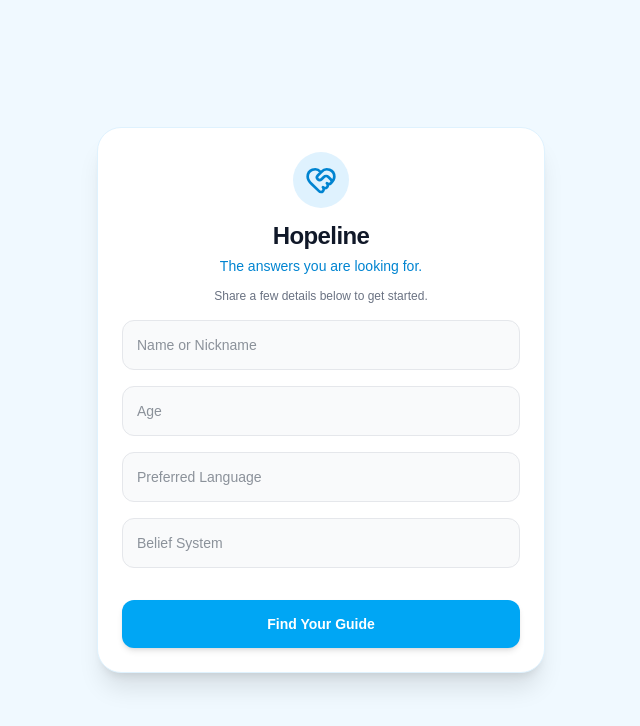
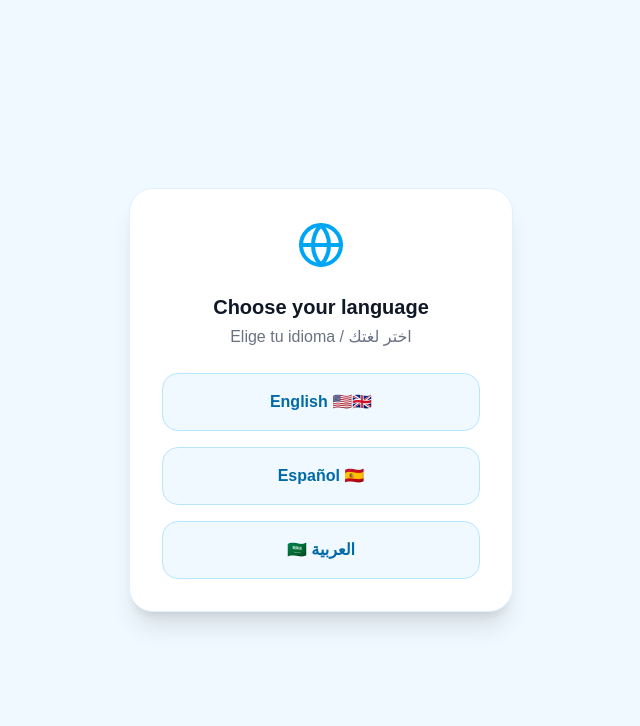
Before and after one commit to jhindy30-oss/chat-frontend, a Next.js app: page /connect/helpdesk in a window 1280 px wide. Shown: the top 726 px of the page, without its empty margins (319-959 px from the left). Built offline with nearby package versions, Linux system fonts and the light colour scheme.

Commit message:
Implement multilingual support and UI updates
Added multilingual support with translations for English, Spanish, and Arabic. Updated UI elements to reflect selected language and improved message handling.

```diff
--- a/app/connect/[source]/page.tsx
+++ b/app/connect/[source]/page.tsx
@@ -1,6 +1,6 @@
 'use client';
 import { useEffect, useState, FormEvent, useRef } from 'react';
-import { Send, HeartHandshake, Loader2 } from 'lucide-react';
+import { Send, HeartHandshake, Loader2, Globe } from 'lucide-react';
 
 // IMPORTANT: Ensure this path matches where your firebase.ts is located
 import { db } from '../../firebase';
@@ -12,7 +12,56 @@ interface Message {
   sender: 'guest' | 'admin';
 }
 
-// Helper function to make URLs clickable
+const translations = {
+  en: {
+    brand: "Hopeline",
+    slogan: "The answers you are looking for.",
+    instructions: "Share a few details below to get started 👇",
+    namePlace: "Name or Nickname 👤",
+    agePlace: "Age 🎂",
+    langPlace: "Preferred Language 🌍",
+    beliefPlace: "Belief System 🕊️",
+    submitBtn: "Find Your Guide ✨",
+    chatHeader: "Hopeline 💙",
+    chatSubHeader: "Active Guide 🧭",
+    secureMsg: "Messages are secure and encrypted 🔒",
+    chatPlace: "Type a message... ✍️",
+    autoGreet: "Hi there 👋. Thank you for reaching out. A guide has been notified and will be with you shortly to help you find the answers you are looking for."
+  },
+  es: {
+    brand: "Hopeline",
+    slogan: "Las respuestas que estás buscando.",
+    instructions: "Comparte algunos detalles a continuación para comenzar 👇",
+    namePlace: "Nombre o Apodo 👤",
+    agePlace: "Edad 🎂",
+    langPlace: "Idioma preferido 🌍",
+    beliefPlace: "Sistema de creencias 🕊️",
+    submitBtn: "Encuentra tu Guía ✨",
+    chatHeader: "Hopeline 💙",
+    chatSubHeader: "Guía Activo 🧭",
+    secureMsg: "Los mensajes son seguros y están encriptados 🔒",
+    chatPlace: "Escribe un mensaje... ✍️",
+    autoGreet: "Hola 👋. Gracias por contactarnos. Un guía ha sido notificado y estará contigo en breve para ayudarte a encontrar las respuestas que buscas."
+  },
+  ar: {
+    brand: "هوب لاين",
+    slogan: "الإجابات التي تبحث عنها.",
+    instructions: "شارك بعض التفاصيل أدناه للبدء 👇",
+    namePlace: "الاسم أو اللقب 👤",
+    agePlace: "العمر 🎂",
+    langPlace: "اللغة المفضلة 🌍",
+    beliefPlace: "المعتقد أو الدين 🕊️",
+    submitBtn: "ابحث عن دليلك ✨",
+    chatHeader: "هوب لاين 💙",
+    chatSubHeader: "دليل نشط 🧭",
+    secureMsg: "الرسائل آمنة ومشفرة 🔒",
+    chatPlace: "اكتب رسالة... ✍️",
+    autoGreet: "أهلاً بك 👋. شكرًا لتواصلك معنا. تم إبلاغ الدليل وسيكون معك قريبًا لمساعدتك في العثور على الإجابات التي تبحث عنها."
+  }
+};
+
+type LangKey = 'en' | 'es' | 'ar';
+
 const renderMessageText = (text: string) => {
   const urlRegex = /(https?:\/\/[^\s]+)/g;
   const parts = text.split(urlRegex);
@@ -29,6 +78,7 @@ const renderMessageText = (text: string) => {
 };
 
 export default function GuestScanner({ params }: { params: { source: string } }) {
+  const [selectedLang, setSelectedLang] = useState<LangKey | null>(null);
   const [guestId, setGuestId] = useState<string | null>(null);
   const [profile, setProfile] = useState({ name: '', age: '', language: '', belief: '' });
   const [isSubmitted, setIsSubmitted] = useState(false);
@@ -47,6 +97,8 @@ export default function GuestScanner({ params }: { params: { source: string } })
 
   useEffect(() => {
     const savedId = localStorage.getItem('hopeline_guest_id');
+    const savedLang = localStorage.getItem('hopeline_lang') as LangKey;
+    if (savedLang) setSelectedLang(savedLang);
     if (savedId) {
       setGuestId(savedId);
       setIsSubmitted(true);
@@ -60,40 +112,27 @@ export default function GuestScanner({ params }: { params: { source: string } })
     const messagesRef = collection(db, 'chats', guestId, 'messages');
     const q = query(messagesRef, orderBy('timestamp', 'asc'));
     const unsubMessages = onSnapshot(q, (snapshot) => {
-      const fetchedMessages = snapshot.docs.map(doc => ({
-        id: doc.id,
-        ...(doc.data() as Omit<Message, 'id'>)
-      }));
-      setMessages(fetchedMessages);
+      setMessages(snapshot.docs.map(doc => ({ id: doc.id, ...(doc.data() as Omit<Message, 'id'>) })));
     });
 
     const unsubDoc = onSnapshot(doc(db, 'chats', guestId), (docSnap) => {
       if (docSnap.exists()) {
         const data = docSnap.data();
         setIsHostTyping(data.adminTyping || false);
-
-        if (data.unreadByGuest > 0) {
-          setDoc(doc(db, 'chats', guestId), { unreadByGuest: 0 }, { merge: true });
-        }
+        if (data.unreadByGuest > 0) setDoc(doc(db, 'chats', guestId), { unreadByGuest: 0 }, { merge: true });
       }
     });
 
-    return () => {
-      unsubMessages();
-      unsubDoc();
-    };
+    return () => { unsubMessages(); unsubDoc(); };
   }, [guestId, isSubmitted]);
 
   useEffect(() => {
     if (messages.length > previousMessageCount.current && messages.length > 0) {
       const lastMsg = messages[messages.length - 1];
       if (lastMsg.sender === 'admin') {
-        if (typeof navigator !== 'undefined' && navigator.vibrate) {
-          navigator.vibrate([100, 30, 100]);
-        }
+        if (typeof navigator !== 'undefined' && navigator.vibrate) navigator.vibrate([100, 30, 100]);
         const audio = new Audio('https://actions.google.com/sounds/v1/water/water_drop.ogg');
-        audio.volume = 0.4;
-        audio.play().catch(() => {});
+        audio.volume = 0.4; audio.play().catch(() => {});
       }
     }
     previousMessageCount.current = messages.length;
@@ -110,6 +149,11 @@ export default function GuestScanner({ params }: { params: { source: string } })
     }, 2000);
   };
 
+  const selectLanguage = (lang: LangKey) => {
+    setSelectedLang(lang);
+    localStorage.setItem('hopeline_lang', lang);
+  };
+
   const joinQueue = async (e: FormEvent) => {
     e.preventDefault();
     try {
@@ -120,6 +164,7 @@ export default function GuestScanner({ params }: { params: { source: string } })
       await setDoc(doc(db, 'chats', newId), {
         source: params?.source || 'web-link',
         profile,
+        appLanguage: selectedLang,
         status: 'new',
         createdAt: serverTimestamp(),
         lastMessageAt: serverTimestamp(),
@@ -128,7 +173,7 @@ export default function GuestScanner({ params }: { params: { source: string } })
       });
 
       await addDoc(collection(db, 'chats', newId, 'messages'), {
-        text: "Hi there. Thank you for reaching out. A guide has been notified and will be with you shortly to help you find the answers you are looking for.",
+        text: translations[selectedLang!].autoGreet,
         sender: 'admin',
         timestamp: serverTimestamp()
       });
@@ -163,45 +208,68 @@ export default function GuestScanner({ params }: { params: { source: string } })
      return <div className="h-[100dvh] bg-sky-50 flex items-center justify-center"><Loader2 className="animate-spin text-sky-500" size={48} /></div>;
   }
 
+  // 1. Language Selection Screen
+  if (!selectedLang) {
+    return (
+      <div className="h-[100dvh] bg-sky-50 flex items-center justify-center p-4">
+        <div className="bg-white p-8 rounded-3xl w-full max-w-sm shadow-xl flex flex-col gap-4 text-center border border-sky-100">
+          <Globe size={48} className="text-sky-500 mx-auto mb-2" />
+          <h2 className="text-xl font-bold text-gray-900 mb-2">
+            Choose your language<br/>
+            <span className="text-base text-gray-500 font-medium mt-1 block">Elige tu idioma / اختر لغتك</span>
+          </h2>
+          <button onClick={() => selectLanguage('en')} className="w-full bg-sky-50 p-4 rounded-2xl font-bold text-sky-700 hover:bg-sky-100 transition-colors border border-sky-200">English 🇺🇸🇬🇧</button>
+          <button onClick={() => selectLanguage('es')} className="w-full bg-sky-50 p-4 rounded-2xl font-bold text-sky-700 hover:bg-sky-100 transition-colors border border-sky-200">Español 🇪🇸</button>
+          <button onClick={() => selectLanguage('ar')} className="w-full bg-sky-50 p-4 rounded-2xl font-bold text-sky-700 hover:bg-sky-100 transition-colors border border-sky-200" dir="rtl">العربية 🇸🇦</button>
+        </div>
+      </div>
+    );
+  }
+
+  const t = translations[selectedLang];
+  const isRtl = selectedLang === 'ar';
+
+  // 2. Intake Form Screen
   if (!isSubmitted) {
     return (
-      <div className="h-[100dvh] bg-sky-50 flex items-center justify-center p-4">
+      <div className="h-[100dvh] bg-sky-50 flex items-center justify-center p-4" dir={isRtl ? 'rtl' : 'ltr'}>
         <form onSubmit={joinQueue} className="bg-white p-6 rounded-3xl w-full max-w-md shadow-xl space-y-4 border border-sky-100">
           <div className="flex flex-col items-center mb-4 text-center">
             <div className="bg-sky-100 p-3 rounded-full mb-3 text-sky-600">
               <HeartHandshake size={32} />
             </div>
-            <h2 className="text-2xl font-bold text-gray-900 tracking-tight">Hopeline</h2>
-            <p className="text-sky-600 font-medium text-sm mt-1">The answers you are looking for.</p>
-            <p className="text-gray-500 text-xs mt-3">Share a few details below to get started.</p>
+            <h2 className="text-2xl font-bold text-gray-900 tracking-tight">{t.brand} 👋</h2>
+            <p className="text-sky-600 font-medium text-sm mt-1">{t.slogan}</p>
+            <p className="text-gray-500 text-xs mt-3">{t.instructions}</p>
           </div>
-          <input required type="text" placeholder="Name or Nickname" value={profile.name} onChange={e => setProfile({...profile, name: e.target.value})} className="w-full bg-gray-50 p-3.5 rounded-xl text-sm focus:ring-2 focus:ring-sky-500 outline-none text-gray-800 border border-gray-200" />
-          <input required type="number" placeholder="Age" value={profile.age} onChange={e => setProfile({...profile, age: e.target.value})} className="w-full bg-gray-50 p-3.5 rounded-xl text-sm focus:ring-2 focus:ring-sky-500 outline-none text-gray-800 border border-gray-200" />
-          <input required type="text" placeholder="Preferred Language" value={profile.language} onChange={e => setProfile({...profile, language: e.target.value})} className="w-full bg-gray-50 p-3.5 rounded-xl text-sm focus:ring-2 focus:ring-sky-500 outline-none text-gray-800 border border-gray-200" />
-          <input required type="text" placeholder="Belief System" value={profile.belief} onChange={e => setProfile({...profile, belief: e.target.value})} className="w-full bg-gray-50 p-3.5 rounded-xl text-sm focus:ring-2 focus:ring-sky-500 outline-none text-gray-800 border border-gray-200" />
-          <button type="submit" className="w-full bg-sky-500 p-3.5 rounded-xl font-bold text-white hover:bg-sky-600 transition-colors mt-4 shadow-md text-sm">Find Your Guide</button>
+          <input required type="text" placeholder={t.namePlace} value={profile.name} onChange={e => setProfile({...profile, name: e.target.value})} className="w-full bg-gray-50 p-3.5 rounded-xl text-sm focus:ring-2 focus:ring-sky-500 outline-none text-gray-800 border border-gray-200" />
+          <input required type="number" placeholder={t.agePlace} value={profile.age} onChange={e => setProfile({...profile, age: e.target.value})} className="w-full bg-gray-50 p-3.5 rounded-xl text-sm focus:ring-2 focus:ring-sky-500 outline-none text-gray-800 border border-gray-200" />
+          <input required type="text" placeholder={t.langPlace} value={profile.language} onChange={e => setProfile({...profile, language: e.target.value})} className="w-full bg-gray-50 p-3.5 rounded-xl text-sm focus:ring-2 focus:ring-sky-500 outline-none text-gray-800 border border-gray-200" />
+          <input required type="text" placeholder={t.beliefPlace} value={profile.belief} onChange={e => setProfile({...profile, belief: e.target.value})} className="w-full bg-gray-50 p-3.5 rounded-xl text-sm focus:ring-2 focus:ring-sky-500 outline-none text-gray-800 border border-gray-200" />
+          <button type="submit" className="w-full bg-sky-500 p-3.5 rounded-xl font-bold text-white hover:bg-sky-600 transition-colors mt-4 shadow-md text-sm">{t.submitBtn}</button>
         </form>
       </div>
     );
   }
 
+  // 3. Active Chat Screen
   return (
-    <div className="flex flex-col h-[100dvh] bg-slate-50 overflow-hidden select-none">
+    <div className="flex flex-col h-[100dvh] bg-slate-50 overflow-hidden select-none" dir={isRtl ? 'rtl' : 'ltr'}>
       <div className="px-4 py-3 bg-white border-b border-gray-200 shadow-sm flex items-center gap-3 shrink-0 z-10">
         <div className="bg-sky-500 text-white p-2 rounded-full flex items-center justify-center">
           <HeartHandshake size={20} />
         </div>
         <div>
-          <h1 className="font-bold text-base text-gray-900 leading-tight">Hopeline</h1>
+          <h1 className="font-bold text-base text-gray-900 leading-tight">{t.chatHeader}</h1>
           <p className="text-xs text-sky-600 flex items-center gap-1 font-medium">
-            <span className="inline-block w-2 h-2 rounded-full bg-sky-500 animate-pulse"></span> Active Guide
+            <span className="inline-block w-2 h-2 rounded-full bg-sky-500 animate-pulse"></span> {t.chatSubHeader}
           </p>
         </div>
       </div>
 
       <div className="flex-1 overflow-y-auto p-4 space-y-3 bg-[#f0f4f8]">
         <div className="text-center my-2">
-          <span className="bg-white/80 border border-gray-200/60 text-gray-500 text-[11px] px-3 py-1 rounded-full font-medium shadow-2xs">Messages are secure and encrypted</span>
+          <span className="bg-white/80 border border-gray-200/60 text-gray-500 text-[11px] px-3 py-1 rounded-full font-medium shadow-2xs">{t.secureMsg}</span>
         </div>
 
         {messages.map((msg) => (
@@ -227,13 +295,13 @@ export default function GuestScanner({ params }: { params: { source: string } })
       <form onSubmit={sendMessage} className="p-3 bg-white border-t border-gray-200 flex items-center gap-2 shrink-0 shadow-lg">
         <input
           type="text"
-          placeholder="Type a message..."
+          placeholder={t.chatPlace}
           value={input}
           onChange={(e) => { setInput(e.target.value); handleTyping(); }}
           className="flex-1 bg-gray-100 border border-gray-200 rounded-full px-4 py-2.5 text-sm focus:outline-none focus:ring-2 focus:ring-sky-500 text-gray-900 placeholder-gray-400"
         />
         <button type="submit" disabled={!input.trim()} className="bg-sky-500 text-white p-2.5 rounded-full hover:bg-sky-600 disabled:opacity-40 transition-all shrink-0 active:scale-95 shadow-sm">
-          <Send size={18} />
+          <Send size={18} className={isRtl ? 'rotate-180' : ''} />
         </button>
       </form>
     </div>
```
